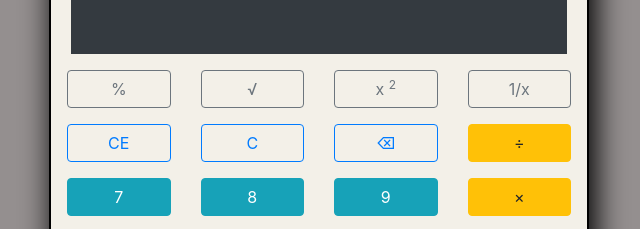
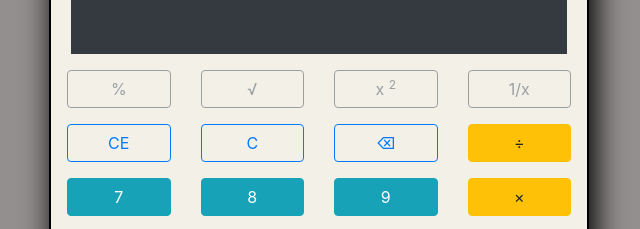
Before and after one commit to Ivantrajko46/Calculator, a plain HTML site: page index.html in a window 1280 px wide. Shown: the part 162-391 px from the top of the page, 321-961 px from the left. Drawn offline with Linux system fonts and the light colour scheme.

Commit message:
Calculator 2nd

```diff
--- a/assets/css/style.scss
+++ b/assets/css/style.scss
@@ -14,6 +14,7 @@ body {
 
 .ekrani {
 
+    overflow: hidden;
     color: #54fd11;
     font: {
         size: 1.7rem;
--- a/index.html
+++ b/index.html
@@ -29,16 +29,16 @@
                         	<!-- 1 row-->
                             <div class="row mt-3">
                                 <div class="col-3">
-                                    <button class="btn btn-outline-secondary w-100" data-operation="percent">%</button>
+                                    <button class="btn btn-outline-secondary w-100" disabled data-operation="percent">%</button>
                                 </div>
                                 <div class="col-3">
-                                	<button class="btn btn-outline-secondary w-100" data-operation="sqrt">&#8730;</button>
+                                	<button class="btn btn-outline-secondary w-100" disabled data-operation="sqrt">&#8730;</button>
                                 </div>
                                 <div class="col-3">
-                                	<button class="btn btn-outline-secondary w-100" data-operation="none">x <sup>2</sup></button>
+                                	<button class="btn btn-outline-secondary w-100" disabled data-operation="none">x <sup>2</sup></button>
                                 </div>
                                 <div class="col-3">
-                                	<button class="btn btn-outline-secondary w-100" data-operation="none">1/x</button>
+                                	<button class="btn btn-outline-secondary w-100" disabled data-operation="none">1/x</button>
                                 </div>
                             </div>
                             <!-- 2 row-->
```
Also changed, not shown: assets/css/style.css.
